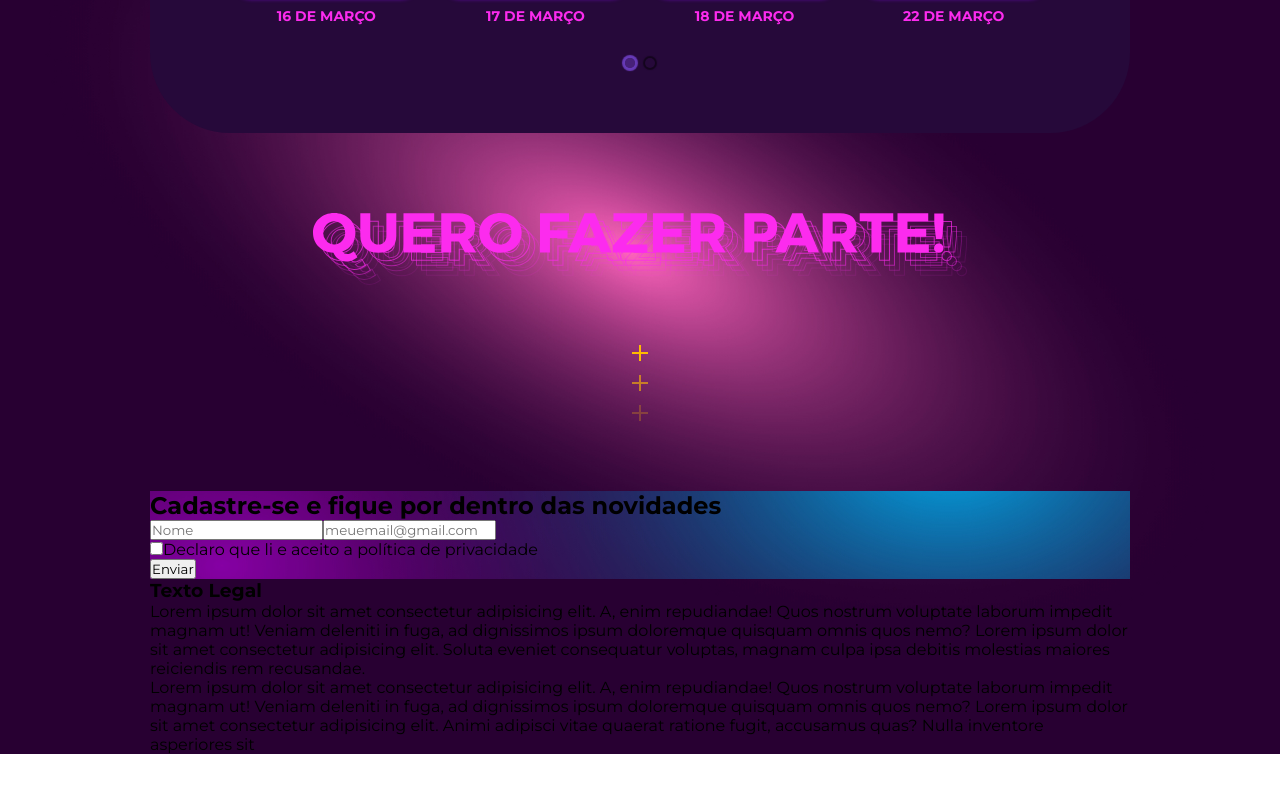
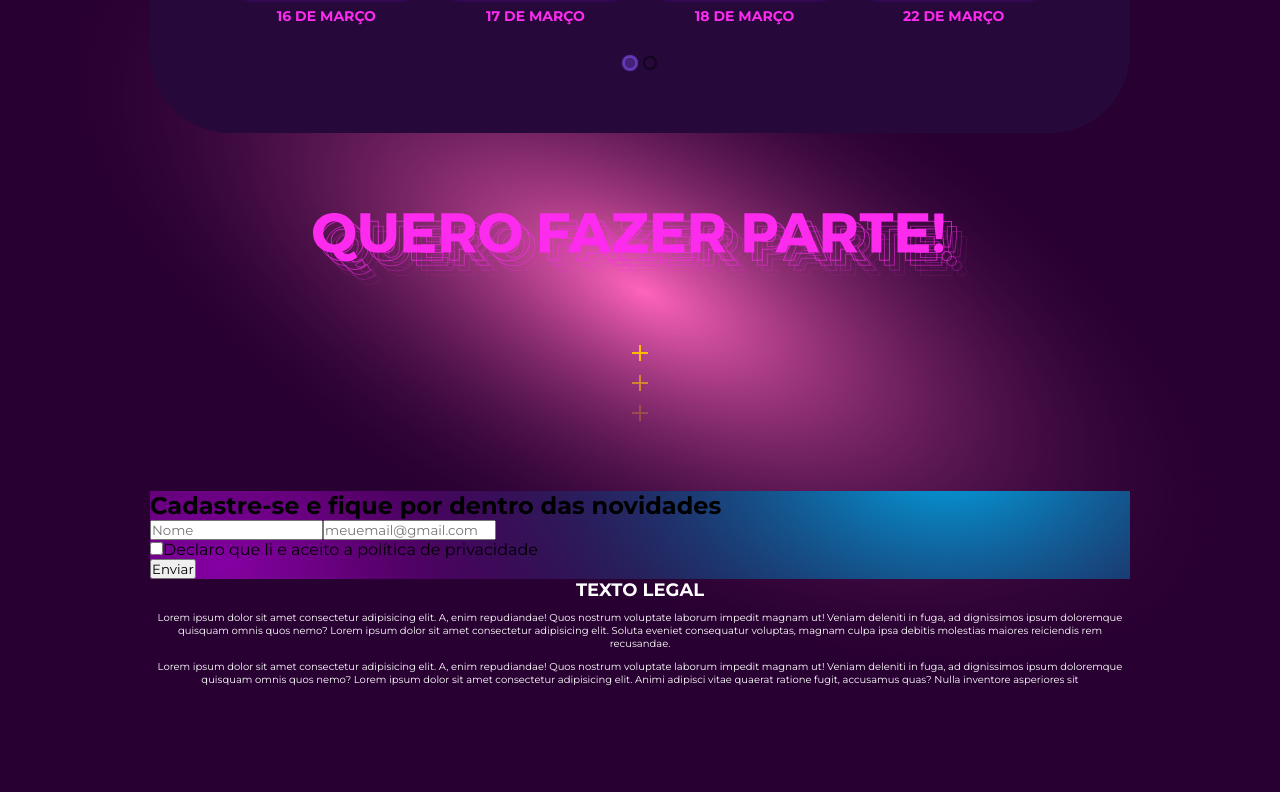
Before and after one commit to luizeduardodev/teste-estagio-frontend-tiki, a React (Vite) app: page / in a window 1280 px wide. Shown: the part 1494-2286 px from the top of the page. Before the commit the page ends 2248 px from the top, so only its background shows below. Built offline with nearby package versions, Linux system fonts and the light colour scheme.

Commit message:
margin-bottom alterada

```diff
--- a/src/components/Footer/style.scss
+++ b/src/components/Footer/style.scss
@@ -1,7 +1,7 @@
 @use "../../styles/variables.scss";
 
-.container-footer {
-    margin-bottom: 5rem;
+#container-footer {
+    margin-bottom: 12rem;
 
     text-align: center;
     color: variables.$color-white;
```
